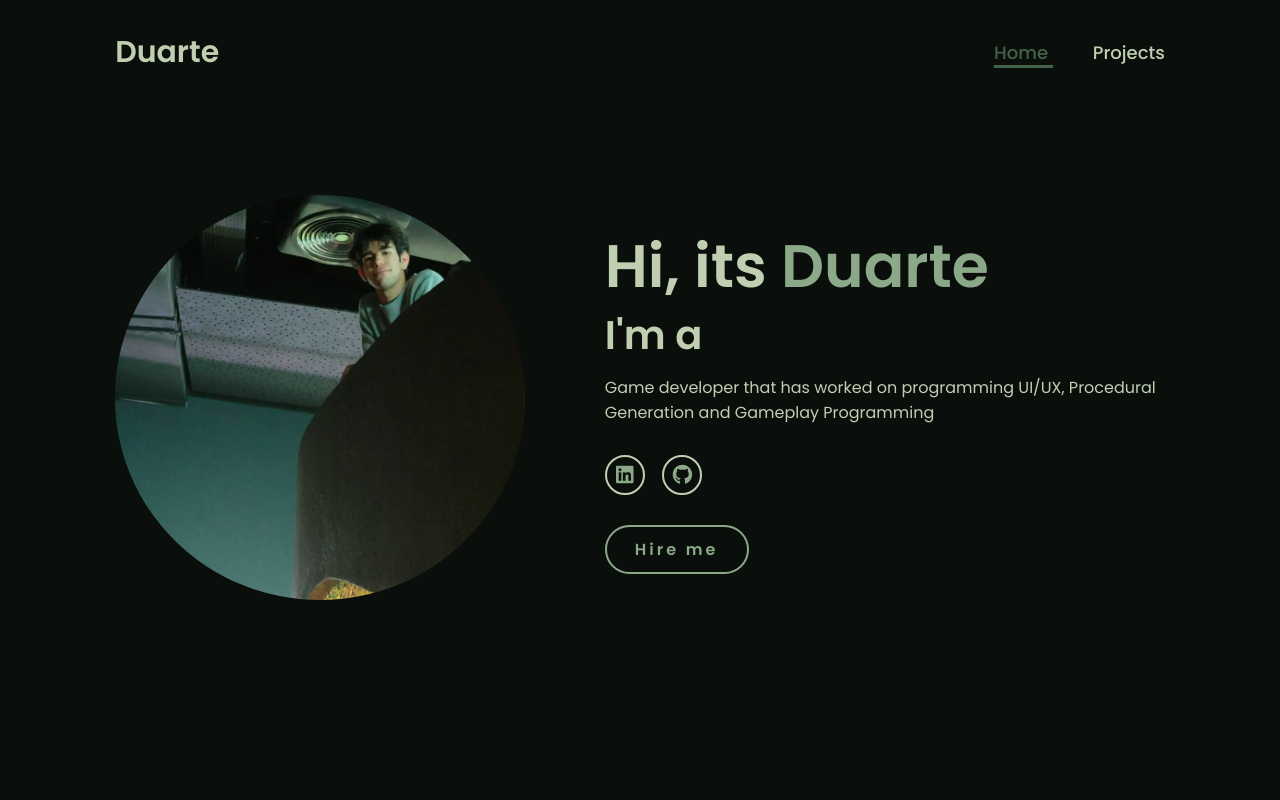
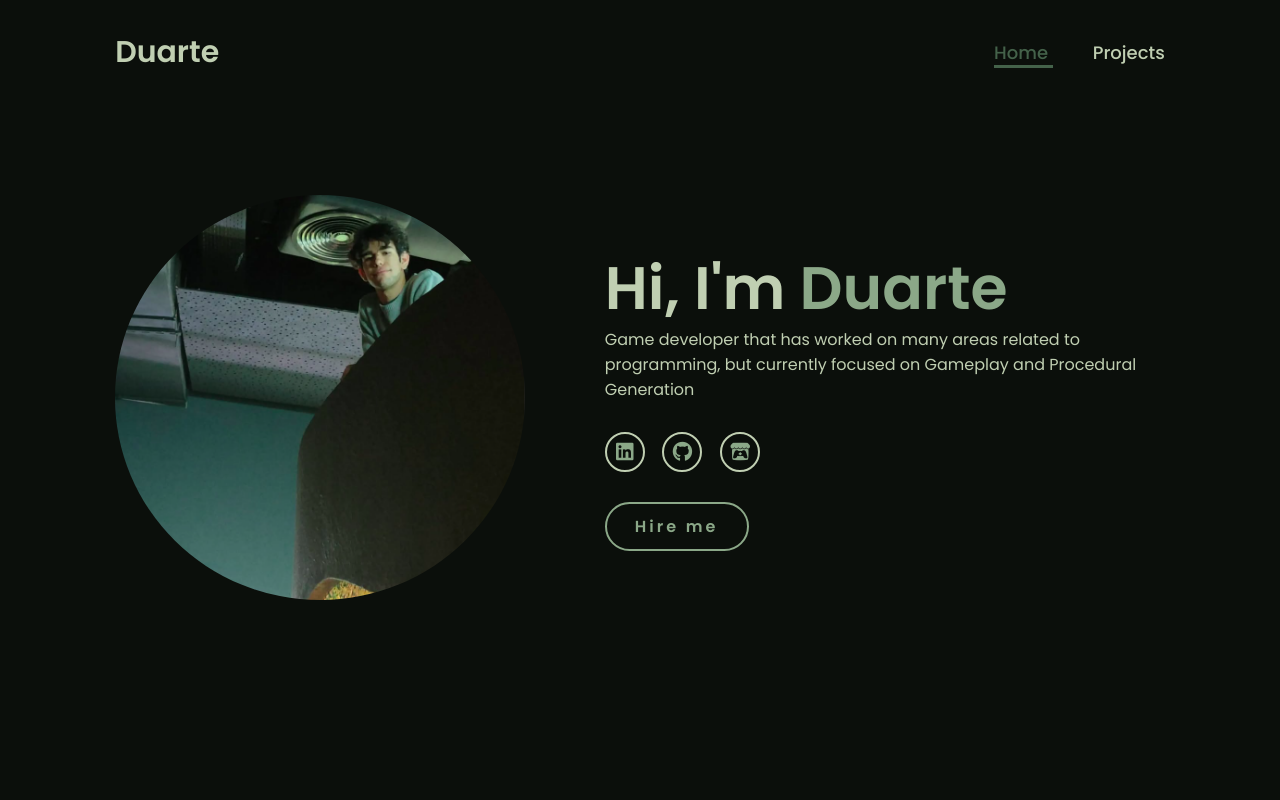
Before and after one commit to Duartefon/gamedev-portfolio, a plain HTML site: page index.html in a window 1280 px wide. Shown: the top 800 px of the page. Drawn offline with Linux system fonts and the light colour scheme.

Commit message:
added itchio and space-game.html

```diff
--- a/index.html
+++ b/index.html
@@ -27,14 +27,15 @@ TODO: ACABAR NO FUTURO AGR E METER PROJETOS-->
             <img src="images/portfolio_profile.png" alt="Portfolio profile picture">
         </div>
         <div class="home-content">
-            <h1> Hi, its <span> Duarte</span></h1>
-            <h3 class="typing-text"> I'm a </h3>
-            <p> Game developer that has worked on programming UI/UX,
-                Procedural Generation and Gameplay Programming</p>
+            <h1> Hi, I'm <span> Duarte</span></h1>
+            <!--<h3 class="typing-text"> I'm a </h3> -->
+            <p> Game developer that has worked on many areas related to programming, but currently focused on Gameplay and Procedural Generation
+                </p>
             <div class="social-icons">
 
                 <a href="https://www.linkedin.com/in/du-arte-fonseca/"> <i class="fa-brands fa-linkedin"></i></a>
                 <a href="https://github.com/Duartefon"> <i class="fa-brands fa-github"> </i></a>
+                <a href="https://masterkun.itch.io/"> <i class="fa-brands fa-itch-io"> </i></a>
                 <!-- <a href= "#"> <i class= "fa-brands fa-github"> </i></a>-->
 
             </div>
```
Also changed, not shown: projects/space-game.html (added, +7 -0 lines).
